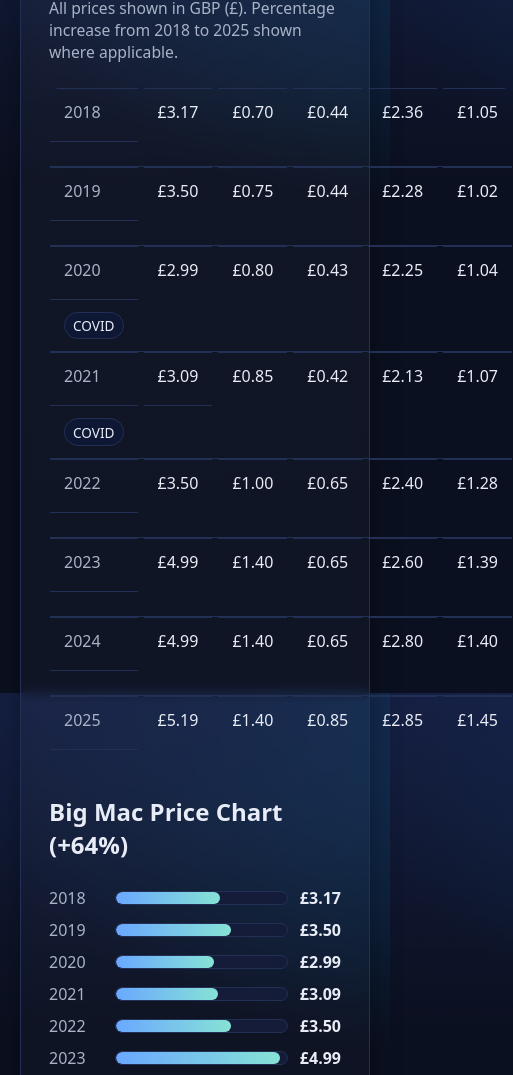
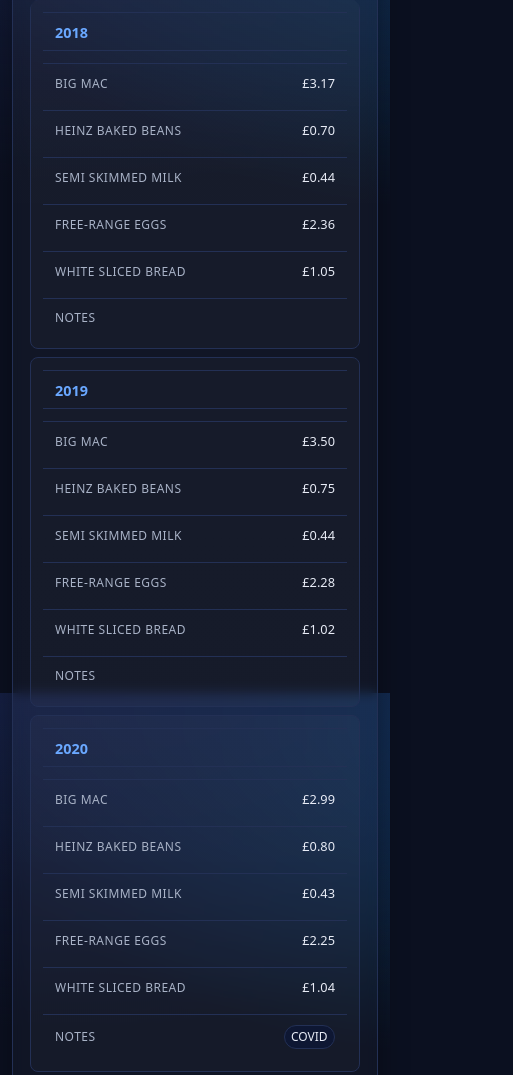
Before and after one commit to MikeWProjects/priceofstuff, a plain HTML site: page index.html in a window 390 px wide. Shown: the part 151-1226 px from the top of the page, 513 px wide, since content can reach past the window. Drawn offline with Linux system fonts and the light colour scheme.

Commit message:
Add files via upload

```diff
--- a/index.html
+++ b/index.html
@@ -51,7 +51,7 @@
 
 
   <meta charset="utf-8">
-  <meta name="viewport" content="width=device-width, initial-scale=1">
+  <meta name="viewport" content="width=device-width, initial-scale=1, viewport-fit=cover">
   <title>Price of Groceries (UK) — 2018–2025</title>
   <style>
     :root{
@@ -95,14 +95,114 @@
     .value{font-variant-numeric: tabular-nums; font-weight: 600}
     .foot{color: var(--muted); font-size: .9rem; margin-top: 18px}
     .badge{display:inline-block; padding:.2rem .5rem; border:1px solid var(--ring); border-radius: 999px; background:#0e1733; font-size:.85rem}
-    /* Mobile tweaks */
+    /* Tablet optimizations */
+    @media (max-width: 768px){
+      .wrap{padding: 0 16px; margin: 32px auto}
+      .card{padding: 20px}
+      h1{font-size: clamp(1.4rem, 1rem + 1.2vw, 1.8rem)}
+      .table{font-size: 0.9rem}
+      .table thead th{padding: 10px 12px}
+      .table tbody td{padding: 10px 12px}
+      .chart{margin-top: 20px; gap: 8px}
+      .bar{gap: 10px}
+      .bar .label{font-size: 0.85rem}
+      .value{font-size: 0.9rem}
+    }
+
+    /* Mobile optimizations */
     @media (max-width: 560px){
-      .bar{grid-template-columns: 54px 1fr auto}
-      .table thead {display:none}
-      .table tr{display:grid; grid-template-columns: 1fr repeat(5, auto); gap: 6px}
-      .table td{border:none}
-      .table td:nth-child(1){color: var(--muted)}
-      .table tr + tr{border-top: 1px solid var(--ring)}
+      .wrap{padding: 0 12px; margin: 24px auto}
+      .card{padding: 16px}
+      h1{font-size: clamp(1.2rem, 0.9rem + 1vw, 1.5rem); margin-bottom: 4px}
+      .sub{font-size: 0.9rem; margin-bottom: 20px}
+
+      /* Enhanced table mobile layout */
+      .table{font-size: 0.8rem; border-radius: 12px}
+      .table thead{display: none}
+      .table tbody tr{
+        display: grid;
+        grid-template-columns: 1fr;
+        gap: 8px;
+        padding: 12px;
+        border: 1px solid var(--ring);
+        border-radius: 8px;
+        margin-bottom: 8px;
+        background: rgba(255,255,255,0.02);
+      }
+      .table tbody tr:last-child{margin-bottom: 0}
+      .table td{
+        border: none;
+        padding: 4px 0;
+        display: flex;
+        justify-content: space-between;
+        align-items: center;
+      }
+      .table td:first-child{
+        color: var(--accent);
+        font-weight: 600;
+        font-size: 0.9rem;
+        border-bottom: 1px solid var(--ring);
+        padding-bottom: 8px;
+        margin-bottom: 4px;
+      }
+      .table td:not(:first-child)::before{
+        content: attr(data-label);
+        color: var(--muted);
+        font-size: 0.75rem;
+        text-transform: uppercase;
+        letter-spacing: 0.5px;
+      }
+
+      /* Enhanced bar chart mobile layout */
+      .chart{margin-top: 16px; gap: 6px}
+      .bar{
+        grid-template-columns: 50px 1fr auto;
+        gap: 8px;
+        padding: 8px 0;
+      }
+      .bar .label{font-size: 0.8rem; color: var(--muted)}
+      .track{height: 10px}
+      .value{font-size: 0.85rem; font-weight: 600}
+
+      /* Chart section headers */
+      h2{font-size: 1.1rem; margin: 20px 0 12px}
+      .foot{font-size: 0.8rem; margin-top: 12px}
+
+      /* Badge adjustments */
+      .badge{font-size: 0.75rem; padding: 0.15rem 0.4rem}
+    }
+
+    /* Small mobile devices */
+    @media (max-width: 375px){
+      .wrap{padding: 0 8px}
+      .card{padding: 12px}
+      .table tbody tr{padding: 10px}
+      .bar{grid-template-columns: 45px 1fr auto; gap: 6px}
+      .bar .label{font-size: 0.75rem}
+      .value{font-size: 0.8rem}
+    }
+
+    /* Touch and accessibility improvements */
+    @media (hover: none) and (pointer: coarse) {
+      .table tbody tr:hover td{background: transparent}
+      .table tbody tr:active{background: rgba(134,226,213,.08)}
+    }
+
+    /* Landscape mobile optimization */
+    @media (max-width: 768px) and (orientation: landscape) {
+      .wrap{margin: 16px auto}
+      .card{padding: 16px}
+      h1{font-size: 1.3rem; margin-bottom: 4px}
+      .sub{margin-bottom: 16px}
+      .chart{margin-top: 16px; gap: 6px}
+      .bar{padding: 6px 0}
+    }
+
+    /* High DPI display optimizations */
+    @media (-webkit-min-device-pixel-ratio: 2), (min-resolution: 192dpi) {
+      .table{border-width: 0.5px}
+      .card{border-width: 0.5px}
+      .track{border-width: 0.5px}
     }
   </style>
 </head>
@@ -127,76 +227,75 @@
         <tbody>
           <tr>
             <td>2018</td>
-            <td>£3.17</td>
-            <td>£0.70</td>
-            <td>£0.44</td>
-            <td>£2.36</td>
-            <td>£1.05</td>
-            <td></td>
+            <td data-label="Big Mac">£3.17</td>
+            <td data-label="Heinz Baked Beans">£0.70</td>
+            <td data-label="Semi Skimmed Milk">£0.44</td>
+            <td data-label="Free-Range Eggs">£2.36</td>
+            <td data-label="White Sliced Bread">£1.05</td>
+            <td data-label="Notes"></td>
           </tr>
           <tr>
             <td>2019</td>
-            <td>£3.50</td>
-            <td>£0.75</td>
-            <td>£0.44</td>
-            <td>£2.28</td>
-            <td>£1.02</td>
-            <td></td>
+            <td data-label="Big Mac">£3.50</td>
+            <td data-label="Heinz Baked Beans">£0.75</td>
+            <td data-label="Semi Skimmed Milk">£0.44</td>
+            <td data-label="Free-Range Eggs">£2.28</td>
+            <td data-label="White Sliced Bread">£1.02</td>
+            <td data-label="Notes"></td>
           </tr>
           <tr>
             <td>2020</td>
-            <td>£2.99</td>
-            <td>£0.80</td>
-            <td>£0.43</td>
-            <td>£2.25</td>
-            <td>£1.04</td>
-            <td><span class="badge" aria-label="COVID impact">COVID</span></td>
+            <td data-label="Big Mac">£2.99</td>
+            <td data-label="Heinz Baked Beans">£0.80</td>
+            <td data-label="Semi Skimmed Milk">£0.43</td>
+            <td data-label="Free-Range Eggs">£2.25</td>
+            <td data-label="White Sliced Bread">£1.04</td>
+            <td data-label="Notes"><span class="badge" aria-label="COVID impact">COVID</span></td>
           </tr>
           <tr>
             <td>2021</td>
-            <td>£3.09</td>
-            <td>£0.85</td>
-            <td>£0.42</td>
-            <td>£2.13</td>
-            <td>£1.07</td>
-            <td><span class="badge" aria-label="COVID impact">COVID</span></td>
-            <td></td>
+            <td data-label="Big Mac">£3.09</td>
+            <td data-label="Heinz Baked Beans">£0.85</td>
+            <td data-label="Semi Skimmed Milk">£0.42</td>
+            <td data-label="Free-Range Eggs">£2.13</td>
+            <td data-label="White Sliced Bread">£1.07</td>
+            <td data-label="Notes"><span class="badge" aria-label="COVID impact">COVID</span></td>
           </tr>
           <tr>
             <td>2022</td>
-            <td>£3.50</td>
-            <td>£1.00</td>
-            <td>£0.65</td>
-            <td>£2.40</td>
-            <td>£1.28</td>
-            <td></td>
+            <td data-label="Big Mac">£3.50</td>
+            <td data-label="Heinz Baked Beans">£1.00</td>
+            <td data-label="Semi Skimmed Milk">£0.65</td>
+            <td data-label="Free-Range Eggs">£2.40</td>
+            <td data-label="White Sliced Bread">£1.28</td>
+            <td data-label="Notes"></td>
           </tr>
           <tr>
             <td>2023</td>
-            <td>£4.99</td>
-            <td>£1.40</td>
-            <td>£0.65</td>
-            <td>£2.60</td>
-            <td>£1.39</td>
-            <td></td>
+            <td data-label="Big Mac">£4.99</td>
+            <td data-label="Heinz Baked Beans">£1.40</td>
+            <td data-label="Semi Skimmed Milk">£0.65</td>
+            <td data-label="Free-Range Eggs">£2.60</td>
+            <td data-label="White Sliced Bread">£1.39</td>
+            <td data-label="Notes"></td>
           </tr>
           <tr>
             <td>2024</td>
-            <td>£4.99</td>
-            <td>£1.40</td>
-            <td>£0.65</td>
-            <td>£2.80</td>
-            <td>£1.40</td>
-            <td></td>
+            <td data-label="Big Mac">£4.99</td>
+            <td data-label="Heinz Baked Beans">£1.40</td>
+            <td data-label="Semi Skimmed Milk">£0.65</td>
+            <td data-label="Free-Range Eggs">£2.80</td>
+            <td data-label="White Sliced Bread">£1.40</td>
+            <td data-label="Notes"></td>
           </tr>
           <tr>
             <td>2025</td>
-            <td>£5.19</td>
-            <td>£1.40</td>
-            <td>£0.85</td>
-            <td>£2.85</td>
-            <td>£1.45</td>
-            <td></td>
+            <td data-label="Big Mac">£5.19</td>
+            <td data-label="Heinz Baked Beans">£1.40</td>
+            <td data-label="Semi Skimmed Milk">£0.85</td>
+            <td data-label="Free-Range Eggs">£2.85</td>
+            <td data-label="White Sliced Bread">£1.45</td>
+            <td data-label="Notes"></td>
           </tr>
         </tbody>
       </table>
```
